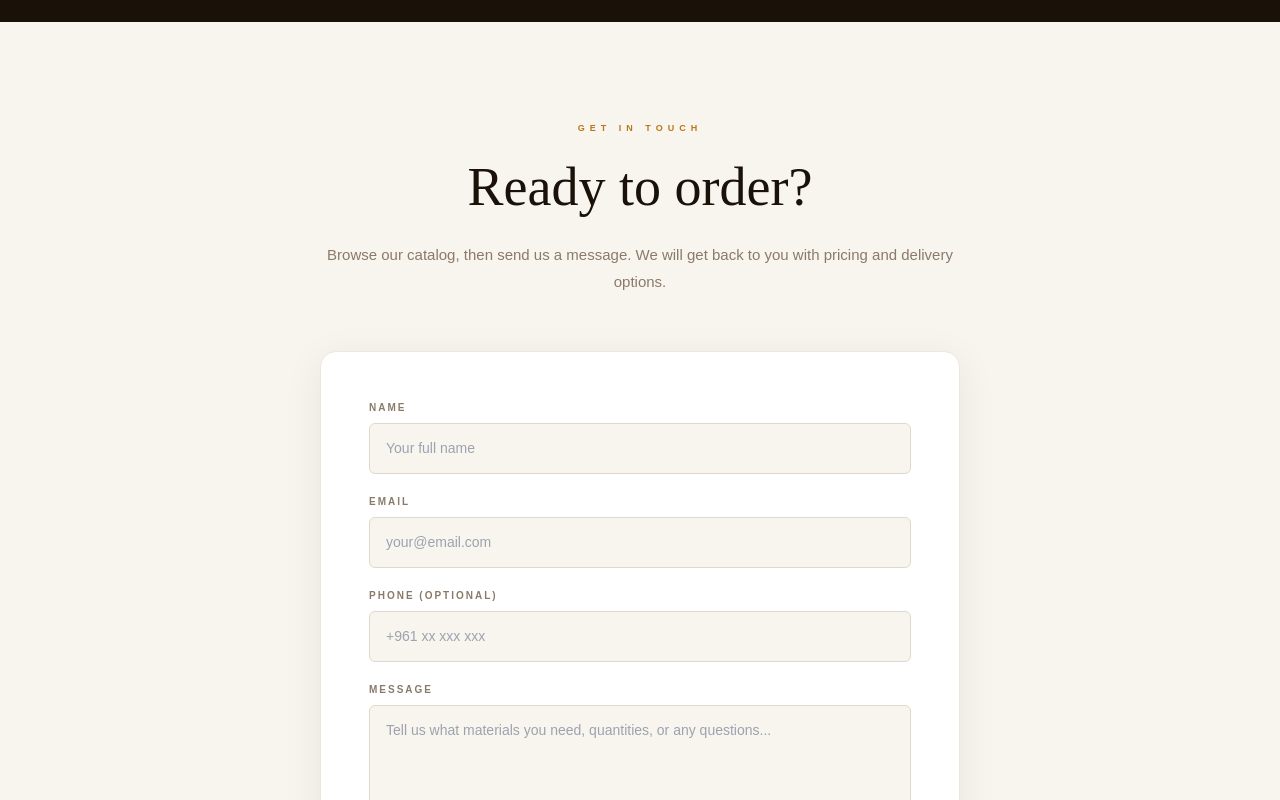
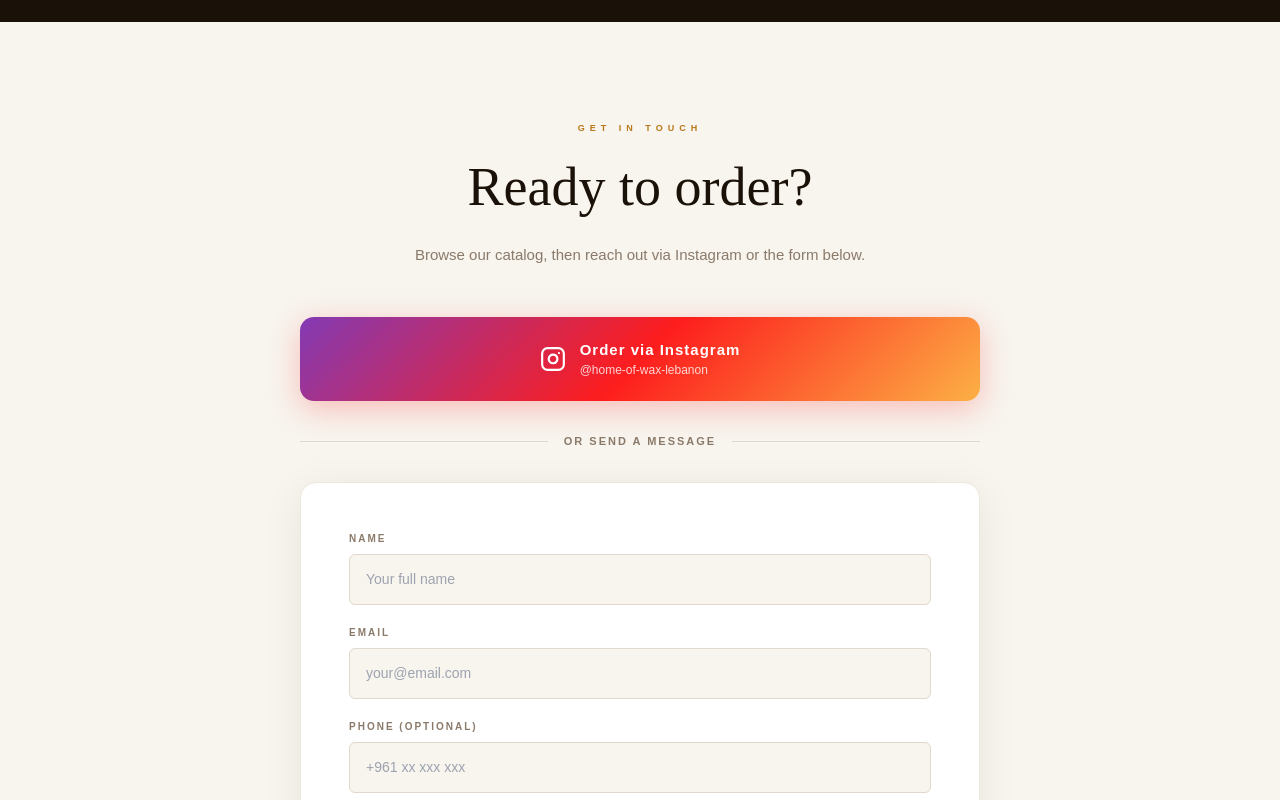
Before and after one commit to mariamnader-1/home-of-wax, a Next.js app: page / in a window 1280 px wide. Shown: the part 2940-3740 px from the top of the page. Built offline with nearby package versions, Linux system fonts and the light colour scheme; no server answers.

Commit message:
Update ContactSection.tsx

```diff
--- a/src/components/ContactSection.tsx
+++ b/src/components/ContactSection.tsx
@@ -32,14 +32,38 @@ export default function ContactSection() {
 
   return (
     <section id="contact" style={{ padding:'100px 32px', background:'#F8F4EE' }}>
-      <div style={{ maxWidth:640, margin:'0 auto' }}>
+      <div style={{ maxWidth:680, margin:'0 auto' }}>
         <FadeIn>
-          <div style={{ textAlign:'center', marginBottom:56 }}>
+          <div style={{ textAlign:'center', marginBottom:48 }}>
             <div style={{ fontSize:9, letterSpacing:5, textTransform:'uppercase', color:'#B8781A', marginBottom:12, fontWeight:700 }}>Get in Touch</div>
             <h2 style={{ fontFamily:"'Cormorant Garamond',serif", fontSize:'clamp(34px,5vw,54px)', fontWeight:400, color:'#1A1208', marginBottom:14 }}>Ready to order?</h2>
-            <p style={{ color:'#8a7a6a', fontSize:15, lineHeight:1.75 }}>Browse our catalog, then send us a message. We will get back to you with pricing and delivery options.</p>
+            <p style={{ color:'#8a7a6a', fontSize:15, lineHeight:1.75 }}>Browse our catalog, then reach out via Instagram or the form below.</p>
           </div>
         </FadeIn>
+
+        <FadeIn delay={0.1}>
+          <a href="https://www.instagram.com/home-of-wax-lebanon" target="_blank" rel="noopener noreferrer"
+            style={{ display:'flex', alignItems:'center', justifyContent:'center', gap:14, padding:'22px 32px', background:'linear-gradient(135deg,#833ab4,#fd1d1d,#fcb045)', borderRadius:14, textDecoration:'none', marginBottom:32, transition:'transform 0.25s, box-shadow 0.25s', boxShadow:'0 8px 30px rgba(253,29,29,0.25)' }}
+            onMouseEnter={e=>{ e.currentTarget.style.transform='translateY(-3px)'; e.currentTarget.style.boxShadow='0 16px 40px rgba(253,29,29,0.35)'; }}
+            onMouseLeave={e=>{ e.currentTarget.style.transform='translateY(0)'; e.currentTarget.style.boxShadow='0 8px 30px rgba(253,29,29,0.25)'; }}>
+            <svg width="26" height="26" viewBox="0 0 24 24" fill="none" stroke="white" strokeWidth="2" strokeLinecap="round" strokeLinejoin="round">
+              <rect x="2" y="2" width="20" height="20" rx="5" ry="5"/><path d="M16 11.37A4 4 0 1 1 12.63 8 4 4 0 0 1 16 11.37z"/><line x1="17.5" y1="6.5" x2="17.51" y2="6.5"/>
+            </svg>
+            <div>
+              <div style={{ color:'#fff', fontWeight:700, fontSize:15, fontFamily:"'DM Sans',sans-serif", letterSpacing:1 }}>Order via Instagram</div>
+              <div style={{ color:'rgba(255,255,255,0.8)', fontSize:12, fontFamily:"'DM Sans',sans-serif" }}>@home-of-wax-lebanon</div>
+            </div>
+          </a>
+        </FadeIn>
+
+        <FadeIn delay={0.15}>
+          <div style={{ display:'flex', alignItems:'center', gap:16, marginBottom:32 }}>
+            <div style={{ flex:1, height:1, background:'#E0D8CC' }}/>
+            <span style={{ fontSize:11, letterSpacing:2, textTransform:'uppercase', color:'#8a7a6a', fontWeight:600 }}>or send a message</span>
+            <div style={{ flex:1, height:1, background:'#E0D8CC' }}/>
+          </div>
+        </FadeIn>
+
         {submitted ? (
           <FadeIn>
             <div style={{ textAlign:'center', padding:'64px 40px', background:'#fff', borderRadius:16, border:'1px solid #EDE8DC', boxShadow:'0 8px 40px rgba(0,0,0,0.07)' }}>
@@ -49,7 +73,7 @@ export default function ContactSection() {
             </div>
           </FadeIn>
         ) : (
-          <FadeIn delay={0.12}>
+          <FadeIn delay={0.2}>
             <form onSubmit={handleSubmit} style={{ background:'#fff', borderRadius:16, padding:48, border:'1px solid #EDE8DC', boxShadow:'0 8px 40px rgba(0,0,0,0.07)' }}>
               {[['Name','text','Your full name','name'],['Email','email','your@email.com','email'],['Phone (optional)','tel','+961 xx xxx xxx','phone']].map(([label,type,placeholder,field]) => (
                 <div key={field} style={{ marginBottom:20 }}>
```
